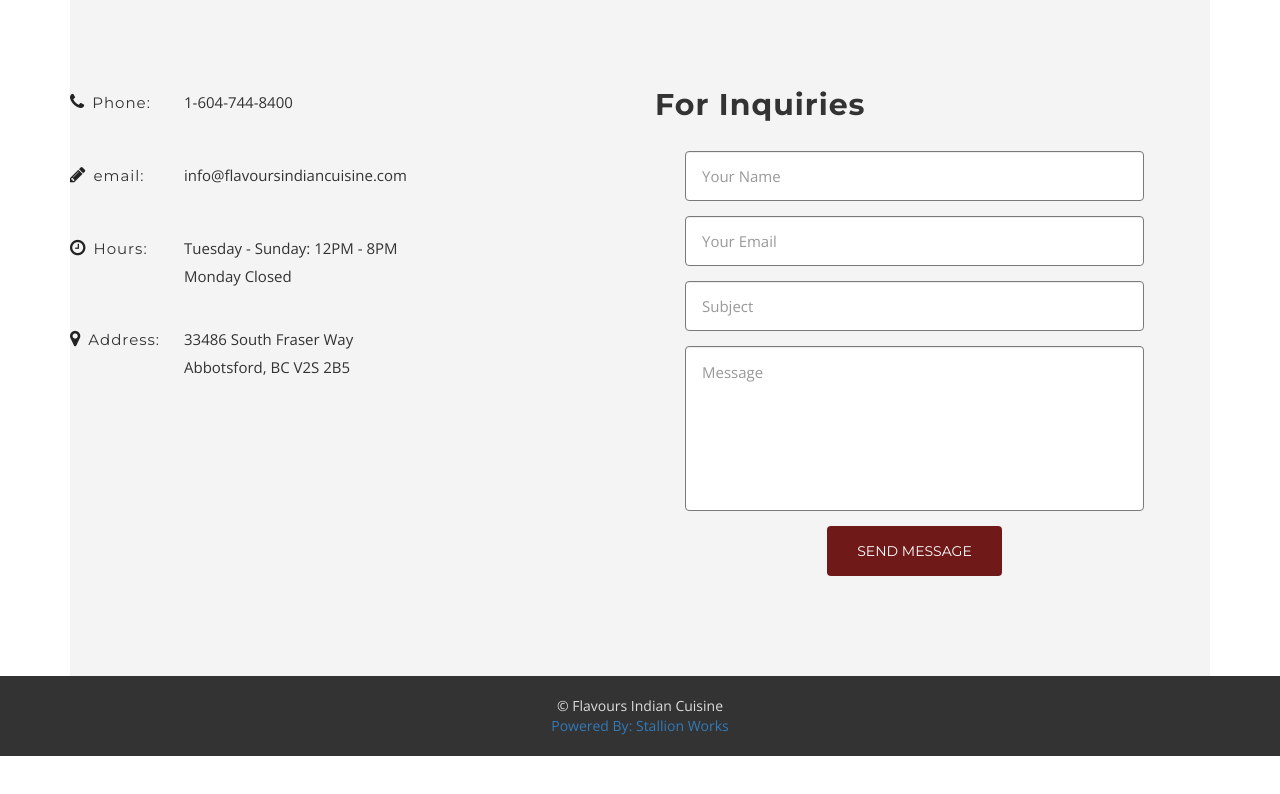
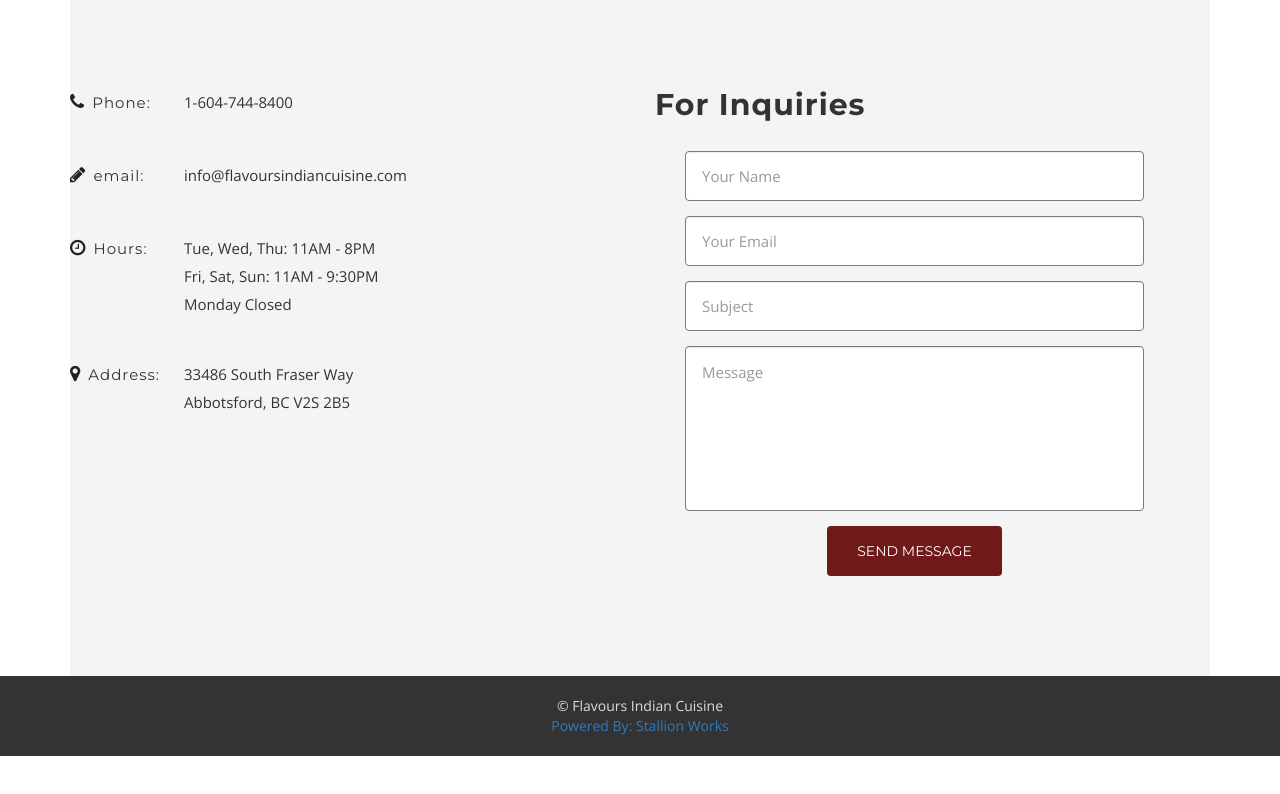
Before and after one commit to amittrehan44/FlavoursWebsite, a plain HTML site: page index.html in a window 1280 px wide. Shown: the part 6650-7444 px from the top of the page. After the commit the page ends 7406 px from the top, so only its background shows below. Drawn offline with nearby package versions, Linux system fonts and the light colour scheme; some packages are replaced by stand-ins of ours; a web font is replaced by a local one.

Commit message:
change timmings

```diff
--- a/index.html
+++ b/index.html
@@ -1256,9 +1256,9 @@
                         <!--Timmings-->
                         <div class="contact-info-box hours clearfix">
                             <h3><i class="fa-clock-o"></i>Hours:</h3>
-                            <!-- <span>Tue, Wed, Thu: 12PM - 8PM<br /><span>Fri, Sat, Sun: 12PM - 9:30PM -->
-                            <span>Tuesday - Sunday: 12PM - 8PM
-                            <br /> Monday Closed</span><br />
+                            <span>Tue, Wed, Thu: 11AM - 8PM<br /><span>Fri, Sat, Sun: 11AM - 9:30PM
+                                <!-- <span>Tuesday - Sunday: 12PM - 8PM -->
+                                <br /> Monday Closed</span><br />
 
                             <!--<span><strong>Sunday - Thursday:</strong> 10:30am - 9pm<br><strong>Friday & Saturday:</strong> 10:30am - 10pm</span>-->
                         </div>
```
Also changed, not shown: catering.html (+3 -3 lines), home.html (+2 -2 lines).
